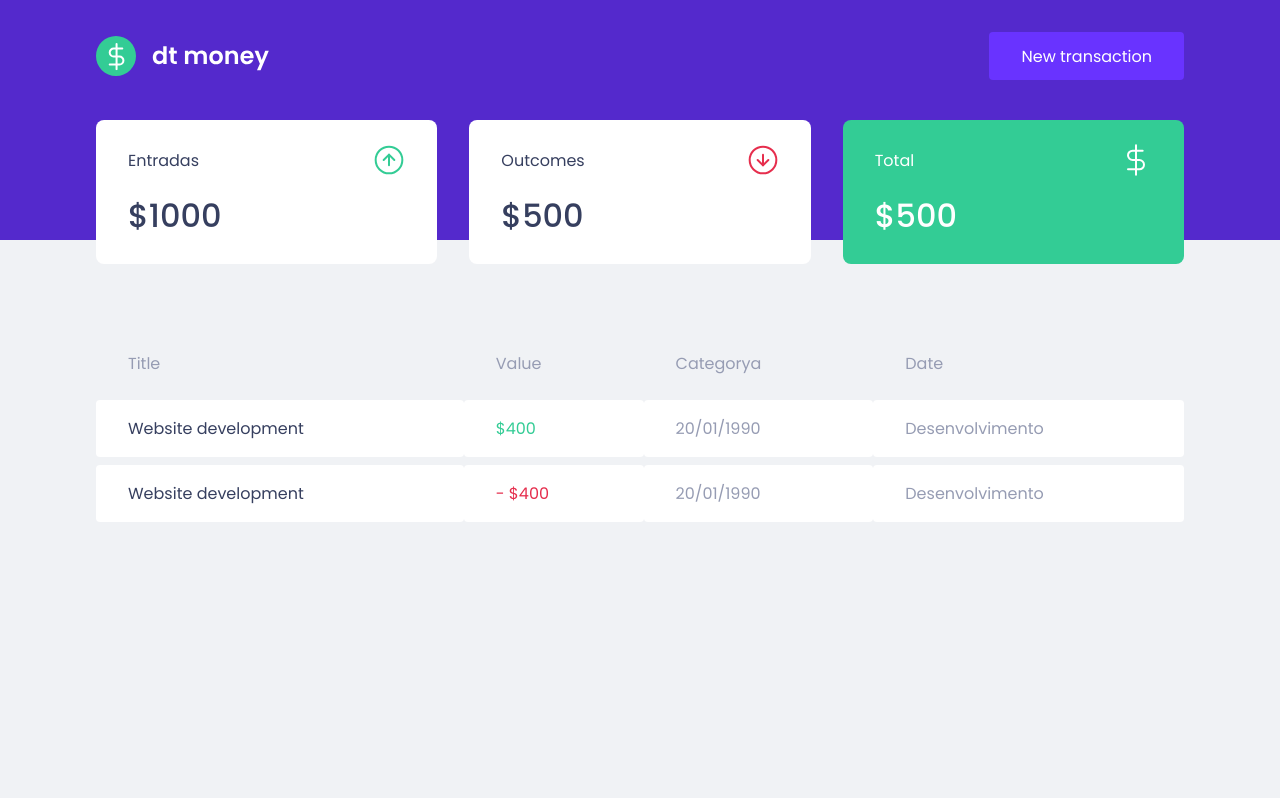
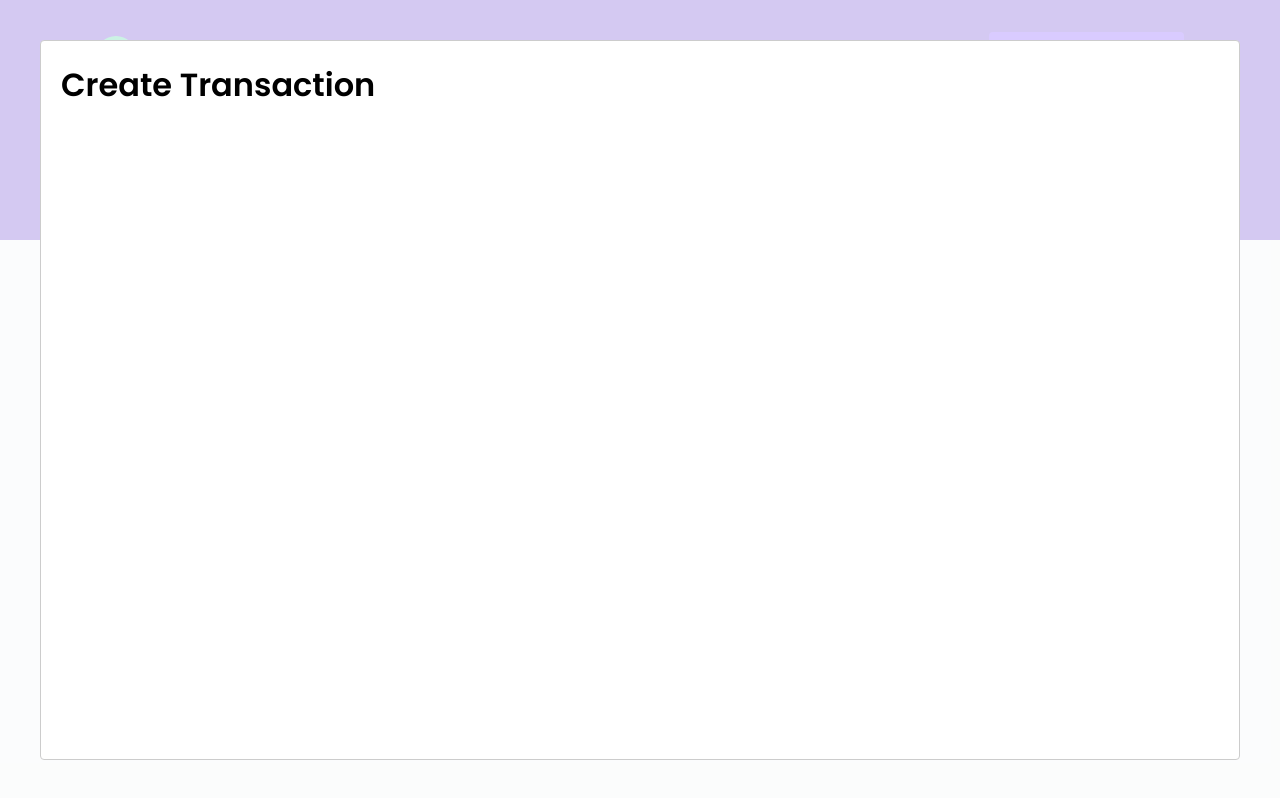
Before and after one commit to sergipe085/dt-money, a React (Create React App) app: page / in a window 1280 px wide. Both pictures are taken after a click on the button "New transaction". Built offline with nearby package versions, Linux system fonts and the light colour scheme; no server answers; what miragejs would draw is missing.

Commit message:
create transaction modal

```diff
--- a/package.json
+++ b/package.json
@@ -7,6 +7,7 @@
     "miragejs": "^0.1.43",
     "react": "^17.0.2",
     "react-dom": "^17.0.2",
+    "react-modal": "^3.14.4",
     "react-scripts": "5.0.0",
     "styled-components": "^5.3.3",
     "web-vitals": "^2.1.0"
@@ -19,6 +20,7 @@
     "@types/node": "^16.7.13",
     "@types/react": "^17.0.20",
     "@types/react-dom": "^17.0.9",
+    "@types/react-modal": "^3.13.1",
     "@types/styled-components": "^5.1.24",
     "typescript": "^4.4.2"
   },
--- a/src/App.tsx
+++ b/src/App.tsx
@@ -1,12 +1,33 @@
+import { useState } from "react";
+import Modal from "react-modal";
+import { Header } from "./components/Header";
 import { Dashboard } from "./components/Dashboard";
-import { Header } from "./components/Header";
 import { GlobalStyle } from "./styles/global";
 
+Modal.setAppElement("#root");
+
 export function App() {
+  const [isNewTransactionModalOpen, setIsTransactionModalOpen] = useState(false);
+
+  function handleOpenNewTransactionModal() {
+    setIsTransactionModalOpen(true);
+  }
+
+  function handleCloseNewTransactionModal() {
+    setIsTransactionModalOpen(false);
+  }
+
   return (
     <>
-      <Header/>
+      <Header onOpenNewTransactionModal={handleOpenNewTransactionModal}/>
       <Dashboard/>
+      <Modal
+        isOpen={isNewTransactionModalOpen}
+        onRequestClose={handleCloseNewTransactionModal}
+      >
+        <h1>Create Transaction</h1>
+      </Modal>
+
       <GlobalStyle/>
     </>
   );
--- a/src/components/Header/index.tsx
+++ b/src/components/Header/index.tsx
@@ -1,14 +1,16 @@
-import React from 'react'
-
 import logoImg from "../../assets/logo.svg"
 import { Container, Content } from './styles'
 
-export const Header = () => {
+interface IHeaderProps {
+  onOpenNewTransactionModal: () => void;
+}
+
+export const Header = (props: IHeaderProps) => {
   return (
     <Container>
         <Content>
             <img src={logoImg} alt='dt money'></img>
-            <button type='button'>
+            <button type='button' onClick={props.onOpenNewTransactionModal}>
                 New transaction
             </button>
         </Content>
```
Also changed, not shown: 1 other file (tests, documents, lock files or other folders).
